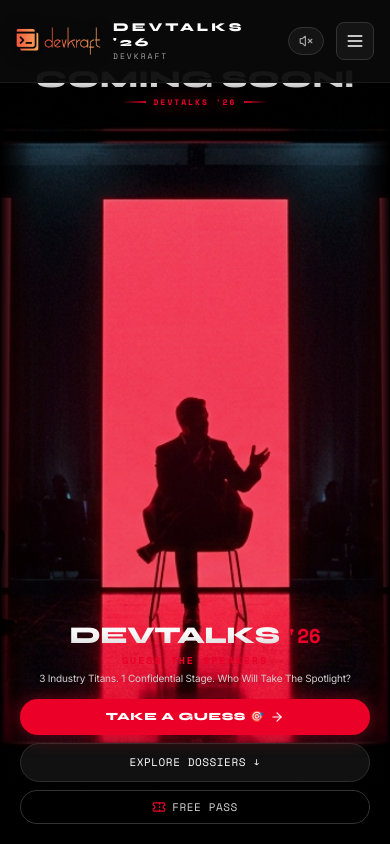
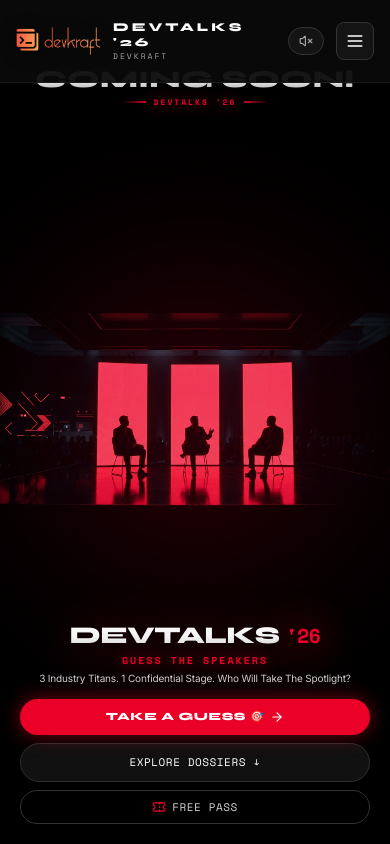
Before and after one commit to PRINCE-CODER679/DEVTALKS, a React (Vite) app: page / in a window 390 px wide. Shown: the top 844 px of the page. Built offline with nearby package versions, Linux system fonts and the light colour scheme.

Commit message:
feat: ensure all 3 keynote speakers on stage remain 100% visible on all mobile, tablet, and desktop viewports

```diff
--- a/src/components/HeroMystery.jsx
+++ b/src/components/HeroMystery.jsx
@@ -14,19 +14,19 @@
     >
       {/* ================= FULL-SCREEN BACKGROUND ARTWORK: 3 KEYNOTE SPEAKERS IN PROFESSIONAL ATTIRE ================= */}
       <div className="absolute inset-0 z-0 flex items-center justify-center pointer-events-none overflow-hidden">
-        {/* Full Screen Cinematic 3 Keynote Speakers on Stage with 3 Red Panels */}
+        {/* Full Screen Cinematic 3 Keynote Speakers on Stage with 3 Red Panels (100% visible on all screens) */}
         <img
           src="/red-stage-panels.jpg"
           alt="DEVTALKS '26 3 Mystery Keynote Speakers on Stage"
-          className="w-full h-full object-cover object-center max-w-[1440px] opacity-95 filter brightness-105 contrast-110"
+          className="w-full h-auto max-h-[52vh] sm:max-h-full object-contain sm:object-cover object-center max-w-[1440px] opacity-95 filter brightness-105 contrast-110"
         />
 
-        {/* Seamless Vignette Fades to pure black */}
-        <div className="absolute inset-0 bg-radial from-transparent via-black/40 to-black pointer-events-none" />
-        <div className="absolute top-0 inset-x-0 h-20 sm:h-32 bg-gradient-to-b from-black via-black/80 to-transparent pointer-events-none" />
-        <div className="absolute bottom-0 inset-x-0 h-28 sm:h-44 bg-gradient-to-t from-black via-black/95 to-transparent pointer-events-none" />
-        <div className="absolute inset-y-0 left-0 w-8 sm:w-24 bg-gradient-to-r from-black to-transparent pointer-events-none" />
-        <div className="absolute inset-y-0 right-0 w-8 sm:w-24 bg-gradient-to-l from-black to-transparent pointer-events-none" />
+        {/* Subtle Edge Fades that preserve all 3 speakers */}
+        <div className="absolute inset-0 bg-radial from-transparent via-black/30 to-black/80 pointer-events-none" />
+        <div className="absolute top-0 inset-x-0 h-16 sm:h-28 bg-gradient-to-b from-black via-black/70 to-transparent pointer-events-none" />
+        <div className="absolute bottom-0 inset-x-0 h-24 sm:h-40 bg-gradient-to-t from-black via-black/85 to-transparent pointer-events-none" />
+        <div className="absolute inset-y-0 left-0 w-2 sm:w-12 bg-gradient-to-r from-black/40 to-transparent pointer-events-none" />
+        <div className="absolute inset-y-0 right-0 w-2 sm:w-12 bg-gradient-to-l from-black/40 to-transparent pointer-events-none" />
 
         {/* Ambient Red Glow Pulse */}
         <div className="absolute left-1/2 top-1/2 -translate-x-1/2 -translate-y-1/2 w-[280px] sm:w-[550px] md:w-[750px] h-[280px] sm:h-[550px] md:h-[750px] bg-[#EB0028]/20 rounded-full blur-[90px] sm:blur-[150px] pointer-events-none" />
```
